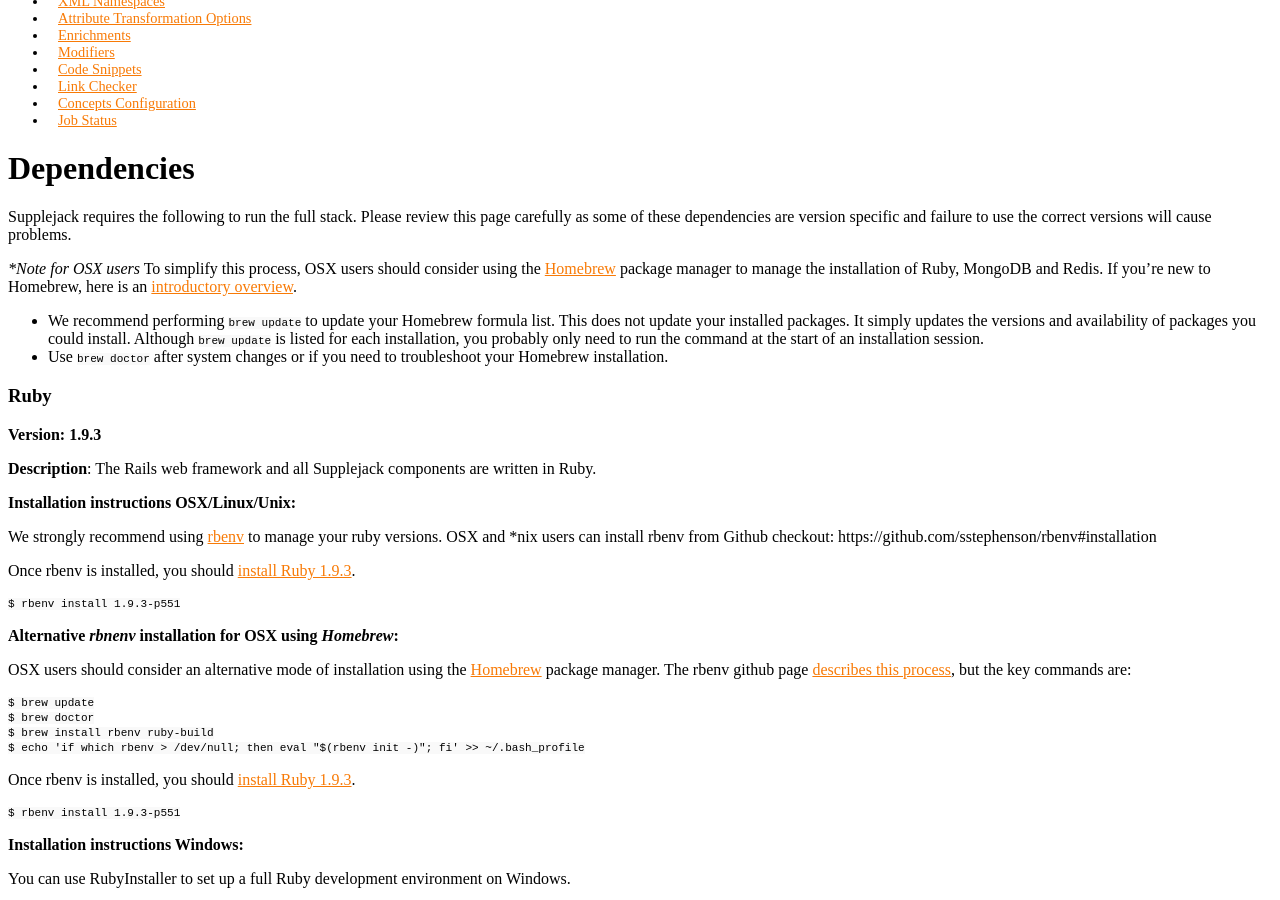
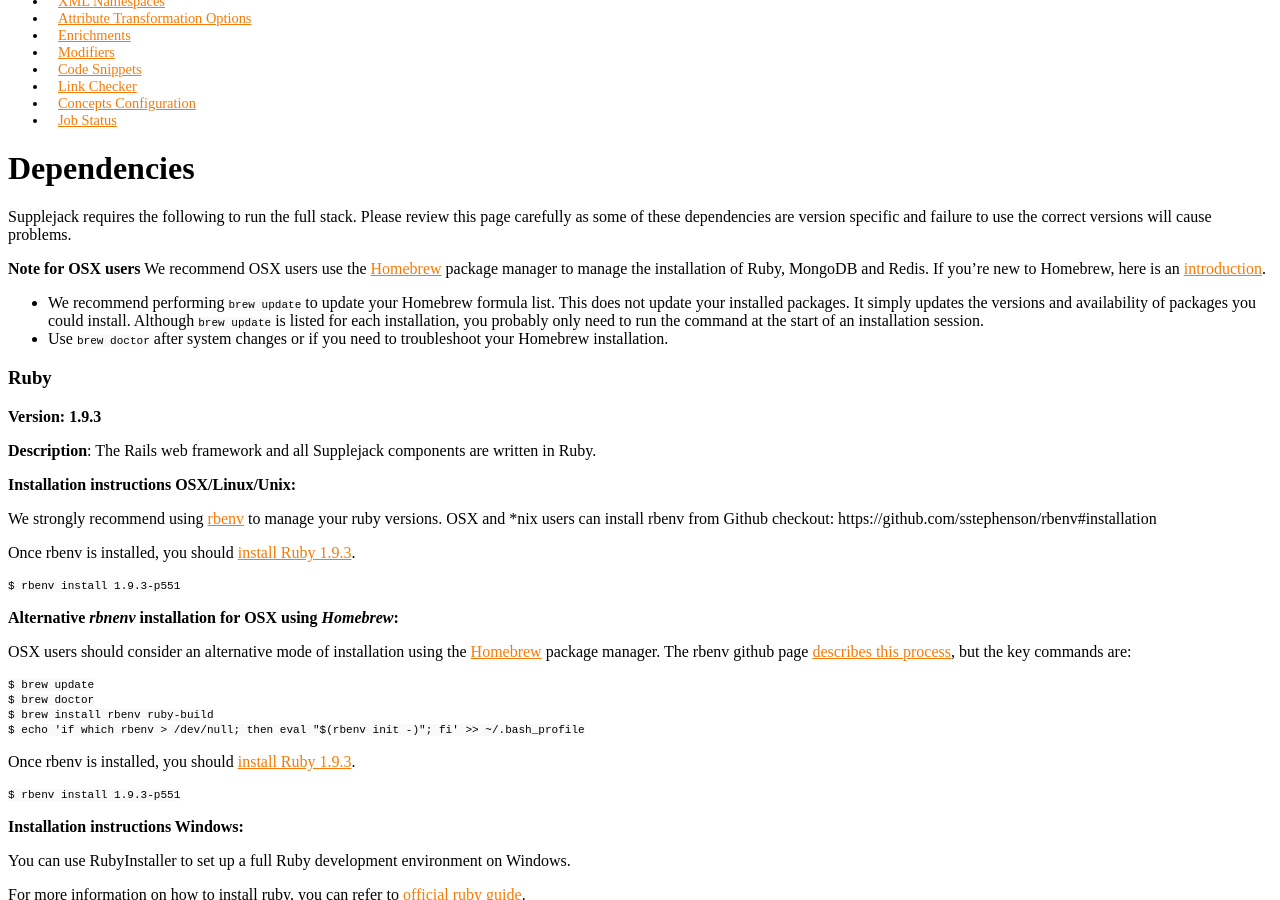
Before and after one commit to DigitalNZ/supplejack, a Jekyll site: the page built from _posts/2014-05-01-dependencies.md, in a window 1280 px wide and 900 px high, scrolled down 604 px. Built offline with Jekyll 4.4.1, drawn with Linux system fonts in a browser that asks for light colours; Markdown is read by kramdown in place of the engine named in the settings; a style sheet for code colours, icons or effects is not loaded.

Commit message:
Update 2014-05-01-dependencies.md

```diff
--- a/_posts/2014-05-01-dependencies.md
+++ b/_posts/2014-05-01-dependencies.md
@@ -8,8 +8,8 @@
 
 Supplejack requires the following to run the full stack. Please review this page carefully as some of these dependencies are version specific and failure to use the correct versions will cause problems.
 
-**Note for OSX users*
-To simplify this process, OSX users should consider using the [Homebrew](http://brew.sh/) package manager to manage the installation of Ruby,  MongoDB and Redis. If you're new to Homebrew, here is an [introductory overview](http://matthewcarriere.com/2013/08/05/how-to-install-and-use-homebrew/).
+**Note for OSX users**
+We recommend OSX users use the [Homebrew](http://brew.sh/) package manager to manage the installation of Ruby,  MongoDB and Redis. If you're new to Homebrew, here is an [introduction](http://matthewcarriere.com/2013/08/05/how-to-install-and-use-homebrew/).
 
 * We recommend performing `brew update` to update your Homebrew formula list. This does not update your installed packages. It simply updates the versions and availability of packages you could install. Although `brew update` is listed for each installation, you probably only need to run the command at the start of an installation session.
 * Use `brew doctor` after system changes or if you need to troubleshoot your Homebrew installation.
```
Also changed, not shown: other parts of _posts/2014-05-01-dependencies.md (+1 -1 lines).
